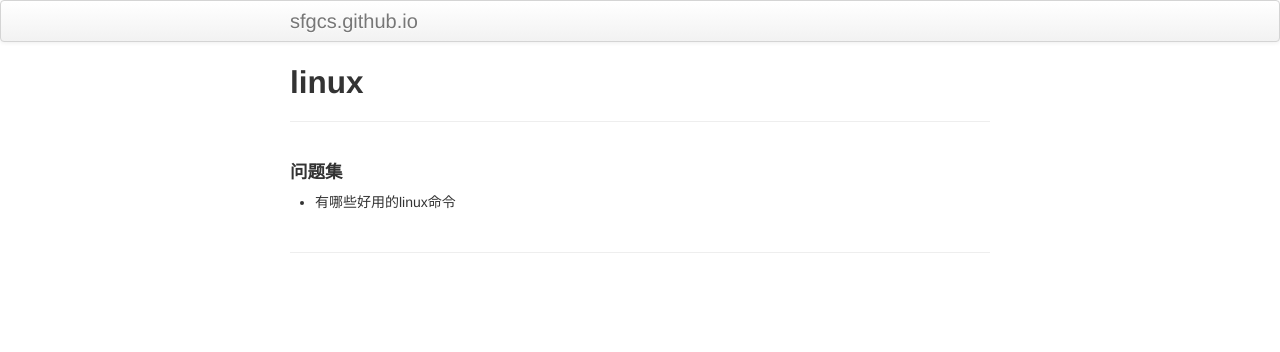
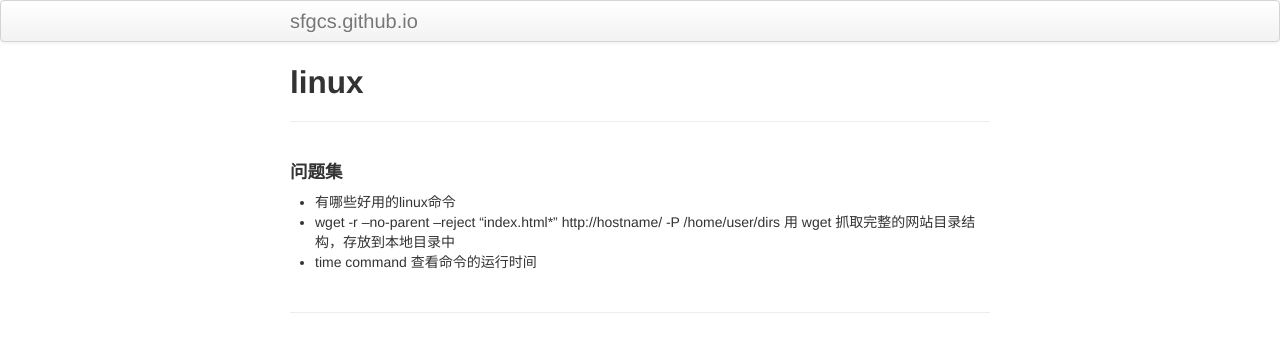
Before and after one commit to sfgcs/sfgcs.github.io, a Jekyll site: the page built from pages/linux.md, in a window 1280 px wide. Shown: the top 352 px of the page. Built offline with Jekyll 4.4.1, drawn with Linux system fonts in a browser that asks for light colours.

Commit message:
Update linux.md

```diff
--- a/pages/linux.md
+++ b/pages/linux.md
@@ -7,3 +7,5 @@ description:
 #### 问题集
 
 - 有哪些好用的linux命令
+* wget -r --no-parent --reject "index.html*" http://hostname/ -P /home/user/dirs 用 wget 抓取完整的网站目录结构，存放到本地目录中
+* time command 查看命令的运行时间
```
